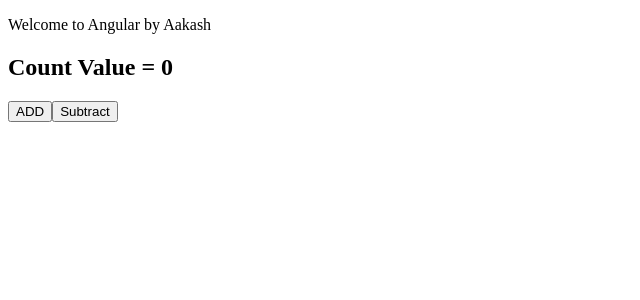
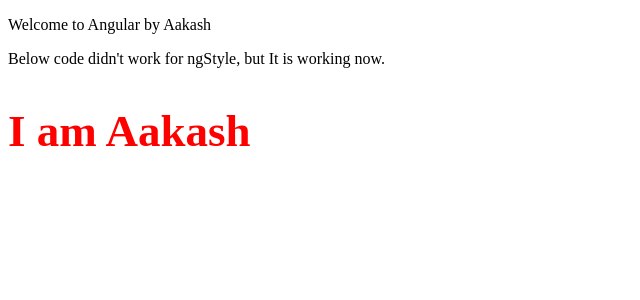
Before and after one commit to AakashKainth/new-app, an Angular app: page / in a window 1280 px wide. Shown: the top 300 px of the page, without its empty margins (0-640 px from the left). Built offline with nearby package versions, Linux system fonts and the light colour scheme.

Commit message:
Added ngStyle and ngModel without ngmodule.ts file

```diff
--- a/src/app/app.component.html
+++ b/src/app/app.component.html
@@ -1,2 +1,2 @@
 <p>Welcome to Angular by Aakash</p>
-<app-user></app-user>
+<app-style-binding></app-style-binding>
--- a/src/app/app.component.ts
+++ b/src/app/app.component.ts
@@ -9,13 +9,15 @@
 import { NgClassDirComponent } from "./ng-class-dir/ng-class-dir.component";
 import { StyleBindingComponent } from "./style-binding/style-binding.component";
 import { TemplateReferenceComponent } from "./template-reference/template-reference.component";
+import { TwoWayBindingComponent } from "./two-way-binding/two-way-binding.component";
+import { FormsModule } from '@angular/forms';
 
 @Component({
     selector: 'app-root',
     standalone: true,
     templateUrl: './app.component.html',
     styleUrl: './app.component.css',
-    imports: [RouterOutlet, UserComponent, InlineComponent, InterpolationComponent, EventsComponent, BindingsComponent, ClassBindingComponent, NgClassDirComponent, StyleBindingComponent, TemplateReferenceComponent]
+    imports: [RouterOutlet, UserComponent, InlineComponent, InterpolationComponent, EventsComponent, BindingsComponent, ClassBindingComponent, NgClassDirComponent, StyleBindingComponent, TemplateReferenceComponent, TwoWayBindingComponent, FormsModule]
 })
 export class AppComponent {
   title = 'Learning Never Ends';
--- a/src/app/app.config.ts
+++ b/src/app/app.config.ts
@@ -1,5 +1,6 @@
 import { ApplicationConfig, provideZoneChangeDetection } from '@angular/core';
 import { provideRouter } from '@angular/router';
+import { FormsModule } from '@angular/forms';
 
 import { routes } from './app.routes';
 
--- a/src/app/style-binding/style-binding.component.html
+++ b/src/app/style-binding/style-binding.component.html
@@ -10,7 +10,7 @@
  [style.fontSize.px]="'60'"
 [style.color]="'orange'"
 [style.fontStyle]="'italic '">I am Aakash</h2> -->
-<h2 [style.color]="5>2 ? 'red' : ''">I am Aakash</h2>
+<!-- <h2 [style.color]="5>2 ? 'red' : ''">I am Aakash</h2> -->
 
-<!-- Below code does not work for ngStyle -->
-<!-- <h2 [ngStyle]="myStyles">I am Aakash</h2> -->
+Below code didn't work for ngStyle, but It is working now.
+<h2 [ngStyle]="myStyles">I am Aakash</h2>
--- a/src/app/style-binding/style-binding.component.ts
+++ b/src/app/style-binding/style-binding.component.ts
@@ -1,9 +1,9 @@
 import { Component } from '@angular/core';
-
+import { NgStyle } from '@angular/common';
 @Component({
   selector: 'app-style-binding',
   standalone: true,
-  imports: [],
+  imports: [NgStyle],
   templateUrl: './style-binding.component.html',
   styleUrl: './style-binding.component.css'
 })
--- /dev/null
+++ b/src/app/two-way-binding/two-way-binding.component.html
@@ -0,0 +1,2 @@
+<input [(ngModel)]="name" type="text">
+<h2>{{ name }}</h2>
--- /dev/null
+++ b/src/app/two-way-binding/two-way-binding.component.ts
@@ -0,0 +1,15 @@
+import { Component, NgModule } from '@angular/core';
+import { FormsModule } from '@angular/forms';
+
+@Component({
+  selector: 'app-two-way-binding',
+  standalone: true,
+  imports: [FormsModule],
+  templateUrl: './two-way-binding.component.html',
+  styleUrl: './two-way-binding.component.css'
+})
+
+export class TwoWayBindingComponent {
+
+  public name ='Aakash';
+}
```
Also changed, not shown: src/app/two-way-binding/two-way-binding.component.css (added), 1 other file (tests, documents, lock files or other folders).
